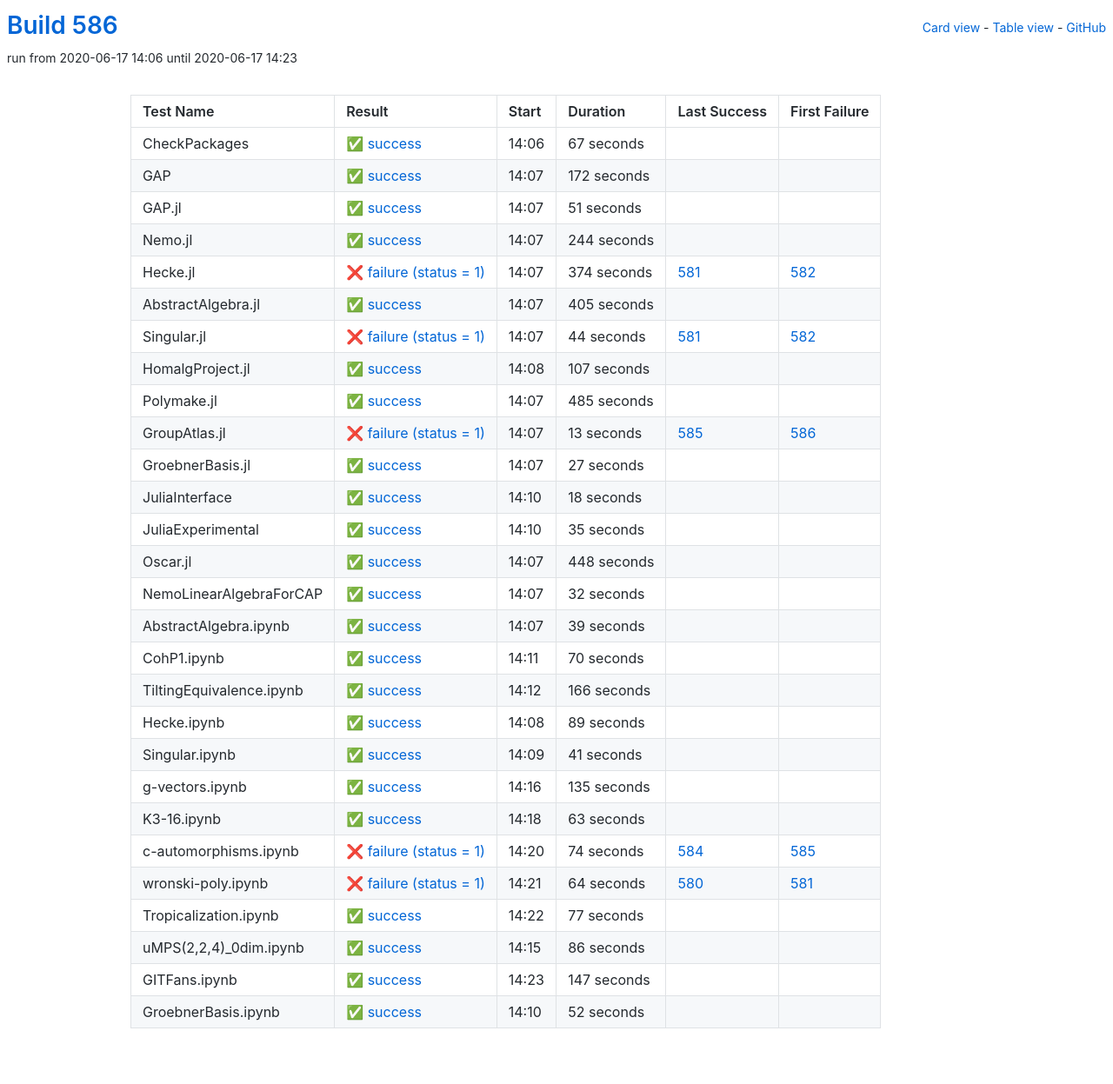
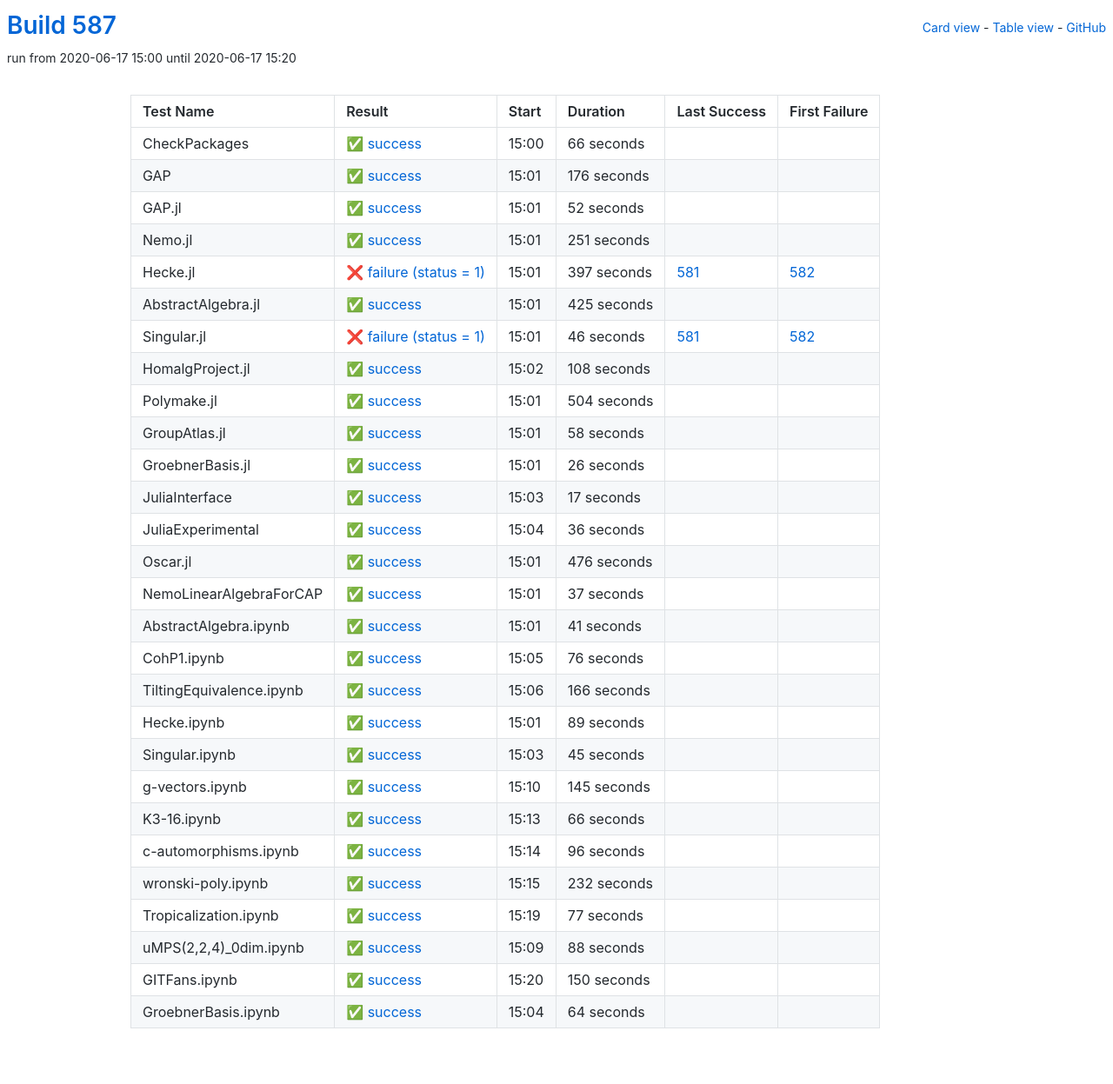
Before and after one commit to oscar-system/oscar-ci-status-1.4, a Jekyll site: the page built from table.html, in a window 1280 px wide. Shown: the whole page at 87% size. Built offline with Jekyll 4.4.1, drawn with Linux system fonts in a browser that asks for light colours.

Commit message:
Build #587

```diff
--- a/_data/ci.yml
+++ b/_data/ci.yml
@@ -1,6 +1,6 @@
 ---
-build: 586
-build_url: https://oscarci.mathematik.uni-kl.de/job/oscar-julia-1.4/586/
+build: 587
+build_url: https://oscarci.mathematik.uni-kl.de/job/oscar-julia-1.4/587/
 job: oscar-julia-1.4
 organization: oscar-system
 repo: oscar-ci-status-1.4
@@ -8,212 +8,212 @@ repourl: https://github.com/oscar-system/oscar-ci-status-1.4
 tests:
 - name: CheckPackages
   id: checkpackages
-  log: https://oscarci.mathematik.uni-kl.de/job/oscar-julia-1.4/586/artifact/logs/build-586/CheckPackages.log
-  start: 2020-06-17 14:06
+  log: https://oscarci.mathematik.uni-kl.de/job/oscar-julia-1.4/587/artifact/logs/build-587/CheckPackages.log
+  start: 2020-06-17 15:00
   success: true
   exitcode: 0
   status: success
-  duration: 67
+  duration: 66
   last_success: false
   last_success_url:
   first_failure: false
   first_failure_url:
 - name: GAP
   id: gap
-  log: https://oscarci.mathematik.uni-kl.de/job/oscar-julia-1.4/586/artifact/logs/build-586/GAP.log
-  start: 2020-06-17 14:07
+  log: https://oscarci.mathematik.uni-kl.de/job/oscar-julia-1.4/587/artifact/logs/build-587/GAP.log
+  start: 2020-06-17 15:01
   success: true
   exitcode: 0
   status: success
-  duration: 172
+  duration: 176
   last_success: false
   last_success_url:
   first_failure: false
   first_failure_url:
 - name: GAP.jl
   id: gap-jl
-  log: https://oscarci.mathematik.uni-kl.de/job/oscar-julia-1.4/586/artifact/logs/build-586/GAP.jl.log
-  start: 2020-06-17 14:07
+  log: https://oscarci.mathematik.uni-kl.de/job/oscar-julia-1.4/587/artifact/logs/build-587/GAP.jl.log
+  start: 2020-06-17 15:01
   success: true
   exitcode: 0
   status: success
-  duration: 51
+  duration: 52
   last_success: false
   last_success_url:
   first_failure: false
   first_failure_url:
 - name: Nemo.jl
   id: nemo-jl
-  log: https://oscarci.mathematik.uni-kl.de/job/oscar-julia-1.4/586/artifact/logs/build-586/Nemo.jl.log
-  start: 2020-06-17 14:07
+  log: https://oscarci.mathematik.uni-kl.de/job/oscar-julia-1.4/587/artifact/logs/build-587/Nemo.jl.log
+  start: 2020-06-17 15:01
   success: true
   exitcode: 0
   status: success
-  duration: 244
+  duration: 251
   last_success: false
   last_success_url:
   first_failure: false
   first_failure_url:
 - name: Hecke.jl
   id: hecke-jl
-  log: https://oscarci.mathematik.uni-kl.de/job/oscar-julia-1.4/586/artifact/logs/build-586/Hecke.jl.log
-  start: 2020-06-17 14:07
+  log: https://oscarci.mathematik.uni-kl.de/job/oscar-julia-1.4/587/artifact/logs/build-587/Hecke.jl.log
+  start: 2020-06-17 15:01
   success: false
   exitcode: 1
   status: failure
-  duration: 374
+  duration: 397
   last_success: 581
   last_success_url: https://oscarci.mathematik.uni-kl.de/job/oscar-julia-1.4/581/
   first_failure: 582
   first_failure_url: https://oscarci.mathematik.uni-kl.de/job/oscar-julia-1.4/582/
 - name: AbstractAlgebra.jl
   id: abstractalgebra-jl
-  log: https://oscarci.mathematik.uni-kl.de/job/oscar-julia-1.4/586/artifact/logs/build-586/AbstractAlgebra.jl.log
-  start: 2020-06-17 14:07
+  log: https://oscarci.mathematik.uni-kl.de/job/oscar-julia-1.4/587/artifact/logs/build-587/AbstractAlgebra.jl.log
+  start: 2020-06-17 15:01
   success: true
   exitcode: 0
   status: success
-  duration: 405
+  duration: 425
   last_success: false
   last_success_url:
   first_failure: false
   first_failure_url:
 - name: Singular.jl
   id: singular-jl
-  log: https://oscarci.mathematik.uni-kl.de/job/oscar-julia-1.4/586/artifact/logs/build-586/Singular.jl.log
-  start: 2020-06-17 14:07
+  log: https://oscarci.mathematik.uni-kl.de/job/oscar-julia-1.4/587/artifact/logs/build-587/Singular.jl.log
+  start: 2020-06-17 15:01
   success: false
   exitcode: 1
   status: failure
-  duration: 44
+  duration: 46
   last_success: 581
   last_success_url: https://oscarci.mathematik.uni-kl.de/job/oscar-julia-1.4/581/
   first_failure: 582
   first_failure_url: https://oscarci.mathematik.uni-kl.de/job/oscar-julia-1.4/582/
 - name: HomalgProject.jl
   id: homalgproject-jl
-  log: https://oscarci.mathematik.uni-kl.de/job/oscar-julia-1.4/586/artifact/logs/build-586/HomalgProject.jl.log
-  start: 2020-06-17 14:08
+  log: https://oscarci.mathematik.uni-kl.de/job/oscar-julia-1.4/587/artifact/logs/build-587/HomalgProject.jl.log
+  start: 2020-06-17 15:02
   success: true
   exitcode: 0
   status: success
-  duration: 107
+  duration: 108
   last_success: false
   last_success_url:
   first_failure: false
   first_failure_url:
 - name: Polymake.jl
   id: polymake-jl
-  log: https://oscarci.mathematik.uni-kl.de/job/oscar-julia-1.4/586/artifact/logs/build-586/Polymake.jl.log
-  start: 2020-06-17 14:07
+  log: https://oscarci.mathematik.uni-kl.de/job/oscar-julia-1.4/587/artifact/logs/build-587/Polymake.jl.log
+  start: 2020-06-17 15:01
   success: true
   exitcode: 0
   status: success
-  duration: 485
+  duration: 504
   last_success: false
   last_success_url:
   first_failure: false
   first_failure_url:
 - name: GroupAtlas.jl
   id: groupatlas-jl
-  log: https://oscarci.mathematik.uni-kl.de/job/oscar-julia-1.4/586/artifact/logs/build-586/GroupAtlas.jl.log
-  start: 2020-06-17 14:07
-  success: false
-  exitcode: 1
-  status: failure
-  duration: 13
-  last_success: 585
-  last_success_url: https://oscarci.mathematik.uni-kl.de/job/oscar-julia-1.4/585/
-  first_failure: 586
-  first_failure_url: https://oscarci.mathematik.uni-kl.de/job/oscar-julia-1.4/586/
-- name: GroebnerBasis.jl
-  id: groebnerbasis-jl
-  log: https://oscarci.mathematik.uni-kl.de/job/oscar-julia-1.4/586/artifact/logs/build-586/GroebnerBasis.jl.log
-  start: 2020-06-17 14:07
+  log: https://oscarci.mathematik.uni-kl.de/job/oscar-julia-1.4/587/artifact/logs/build-587/GroupAtlas.jl.log
+  start: 2020-06-17 15:01
   success: true
   exitcode: 0
   status: success
-  duration: 27
+  duration: 58
+  last_success: false
+  last_success_url:
+  first_failure: false
+  first_failure_url:
+- name: GroebnerBasis.jl
+  id: groebnerbasis-jl
+  log: https://oscarci.mathematik.uni-kl.de/job/oscar-julia-1.4/587/artifact/logs/build-587/GroebnerBasis.jl.log
+  start: 2020-06-17 15:01
+  success: true
+  exitcode: 0
+  status: success
+  duration: 26
   last_success: false
   last_success_url:
   first_failure: false
   first_failure_url:
 - name: JuliaInterface
   id: juliainterface
-  log: https://oscarci.mathematik.uni-kl.de/job/oscar-julia-1.4/586/artifact/logs/build-586/JuliaInterface.log
-  start: 2020-06-17 14:10
+  log: https://oscarci.mathematik.uni-kl.de/job/oscar-julia-1.4/587/artifact/logs/build-587/JuliaInterface.log
+  start: 2020-06-17 15:03
   success: true
   exitcode: 0
   status: success
-  duration: 18
+  duration: 17
   last_success: false
   last_success_url:
   first_failure: false
   first_failure_url:
 - name: JuliaExperimental
   id: juliaexperimental
-  log: https://oscarci.mathematik.uni-kl.de/job/oscar-julia-1.4/586/artifact/logs/build-586/JuliaExperimental.log
-  start: 2020-06-17 14:10
+  log: https://oscarci.mathematik.uni-kl.de/job/oscar-julia-1.4/587/artifact/logs/build-587/JuliaExperimental.log
+  start: 2020-06-17 15:04
   success: true
   exitcode: 0
   status: success
-  duration: 35
+  duration: 36
   last_success: false
   last_success_url:
   first_failure: false
   first_failure_url:
 - name: Oscar.jl
   id: oscar-jl
-  log: https://oscarci.mathematik.uni-kl.de/job/oscar-julia-1.4/586/artifact/logs/build-586/Oscar.jl.log
-  start: 2020-06-17 14:07
+  log: https://oscarci.mathematik.uni-kl.de/job/oscar-julia-1.4/587/artifact/logs/build-587/Oscar.jl.log
+  start: 2020-06-17 15:01
   success: true
   exitcode: 0
   status: success
-  duration: 448
+  duration: 476
   last_success: false
   last_success_url:
   first_failure: false
   first_failure_url:
 - name: NemoLinearAlgebraForCAP
   id: nemolinearalgebraforcap
-  log: https://oscarci.mathematik.uni-kl.de/job/oscar-julia-1.4/586/artifact/logs/build-586/NemoLinearAlgebraForCAP.log
-  start: 2020-06-17 14:07
+  log: https://oscarci.mathematik.uni-kl.de/job/oscar-julia-1.4/587/artifact/logs/build-587/NemoLinearAlgebraForCAP.log
+  start: 2020-06-17 15:01
   success: true
   exitcode: 0
   status: success
-  duration: 32
+  duration: 37
   last_success: false
   last_success_url:
   first_failure: false
   first_failure_url:
 - name: AbstractAlgebra.ipynb
   id: abstractalgebra-ipynb
-  log: https://oscarci.mathematik.uni-kl.de/job/oscar-julia-1.4/586/artifact/logs/build-586/AbstractAlgebra.ipynb.log
-  start: 2020-06-17 14:07
+  log: https://oscarci.mathematik.uni-kl.de/job/oscar-julia-1.4/587/artifact/logs/build-587/AbstractAlgebra.ipynb.log
+  start: 2020-06-17 15:01
   success: true
   exitcode: 0
   status: success
-  duration: 39
+  duration: 41
   last_success: false
   last_success_url:
   first_failure: false
   first_failure_url:
 - name: CohP1.ipynb
   id: cohp1-ipynb
-  log: https://oscarci.mathematik.uni-kl.de/job/oscar-julia-1.4/586/artifact/logs/build-586/CohP1.ipynb.log
-  start: 2020-06-17 14:11
+  log: https://oscarci.mathematik.uni-kl.de/job/oscar-julia-1.4/587/artifact/logs/build-587/CohP1.ipynb.log
+  start: 2020-06-17 15:05
   success: true
   exitcode: 0
   status: success
-  duration: 70
+  duration: 76
   last_success: false
   last_success_url:
   first_failure: false
   first_failure_url:
 - name: TiltingEquivalence.ipynb
   id: tiltingequivalence-ipynb
-  log: https://oscarci.mathematik.uni-kl.de/job/oscar-julia-1.4/586/artifact/logs/build-586/TiltingEquivalence.ipynb.log
-  start: 2020-06-17 14:12
+  log: https://oscarci.mathematik.uni-kl.de/job/oscar-julia-1.4/587/artifact/logs/build-587/TiltingEquivalence.ipynb.log
+  start: 2020-06-17 15:06
   success: true
   exitcode: 0
   status: success
@@ -224,8 +224,8 @@ tests:
   first_failure_url:
 - name: Hecke.ipynb
   id: hecke-ipynb
-  log: https://oscarci.mathematik.uni-kl.de/job/oscar-julia-1.4/586/artifact/logs/build-586/Hecke.ipynb.log
-  start: 2020-06-17 14:08
+  log: https://oscarci.mathematik.uni-kl.de/job/oscar-julia-1.4/587/artifact/logs/build-587/Hecke.ipynb.log
+  start: 2020-06-17 15:01
   success: true
   exitcode: 0
   status: success
@@ -236,68 +236,68 @@ tests:
   first_failure_url:
 - name: Singular.ipynb
   id: singular-ipynb
-  log: https://oscarci.mathematik.uni-kl.de/job/oscar-julia-1.4/586/artifact/logs/build-586/Singular.ipynb.log
-  start: 2020-06-17 14:09
+  log: https://oscarci.mathematik.uni-kl.de/job/oscar-julia-1.4/587/artifact/logs/build-587/Singular.ipynb.log
+  start: 2020-06-17 15:03
   success: true
   exitcode: 0
   status: success
-  duration: 41
+  duration: 45
   last_success: false
   last_success_url:
   first_failure: false
   first_failure_url:
 - name: g-vectors.ipynb
   id: g-vectors-ipynb
-  log: https://oscarci.mathematik.uni-kl.de/job/oscar-julia-1.4/586/artifact/logs/build-586/g-vectors.ipynb.log
-  start: 2020-06-17 14:16
+  log: https://oscarci.mathematik.uni-kl.de/job/oscar-julia-1.4/587/artifact/logs/build-587/g-vectors.ipynb.log
+  start: 2020-06-17 15:10
   success: true
   exitcode: 0
   status: success
-  duration: 135
+  duration: 145
   last_success: false
   last_success_url:
   first_failure: false
   first_failure_url:
 - name: K3-16.ipynb
   id: k3-16-ipynb
-  log: https://oscarci.mathematik.uni-kl.de/job/oscar-julia-1.4/586/artifact/logs/build-586/K3-16.ipynb.log
-  start: 2020-06-17 14:18
+  log: https://oscarci.mathematik.uni-kl.de/job/oscar-julia-1.4/587/artifact/logs/build-587/K3-16.ipynb.log
+  start: 2020-06-17 15:13
   success: true
   exitcode: 0
   status: success
-  duration: 63
+  duration: 66
   last_success: false
   last_success_url:
   first_failure: false
   first_failure_url:
 - name: c-automorphisms.ipynb
   id: c-automorphisms-ipynb
-  log: https://oscarci.mathematik.uni-kl.de/job/oscar-julia-1.4/586/artifact/logs/build-586/c-automorphisms.ipynb.log
-  start: 2020-06-17 14:20
-  success: false
-  exitcode: 1
-  status: failure
-  duration: 74
-  last_success: 584
-  last_success_url: https://oscarci.mathematik.uni-kl.de/job/oscar-julia-1.4/584/
-  first_failure: 585
-  first_failure_url: https://oscarci.mathematik.uni-kl.de/job/oscar-julia-1.4/585/
+  log: https://oscarci.mathematik.uni-kl.de/job/oscar-julia-1.4/587/artifact/logs/build-587/c-automorphisms.ipynb.log
+  start: 2020-06-17 15:14
+  success: true
+  exitcode: 0
+  status: success
+  duration: 96
+  last_success: false
+  last_success_url:
+  first_failure: false
+  first_failure_url:
 - name: wronski-poly.ipynb
   id: wronski-poly-ipynb
-  log: https://oscarci.mathematik.uni-kl.de/job/oscar-julia-1.4/586/artifact/logs/build-586/wronski-poly.ipynb.log
-  start: 2020-06-17 14:21
-  success: false
-  exitcode: 1
-  status: failure
-  duration: 64
-  last_success: 580
-  last_success_url: https://oscarci.mathematik.uni-kl.de/job/oscar-julia-1.4/580/
-  first_failure: 581
-  first_failure_url: https://oscarci.mathematik.uni-kl.de/job/oscar-julia-1.4/581/
+  log: https://oscarci.mathematik.uni-kl.de/job/oscar-julia-1.4/587/artifact/logs/build-587/wronski-poly.ipynb.log
+  start: 2020-06-17 15:15
+  success: true
+  exitcode: 0
+  status: success
+  duration: 232
+  last_success: false
+  last_success_url:
+  first_failure: false
+  first_failure_url:
 - name: Tropicalization.ipynb
   id: tropicalization-ipynb
-  log: https://oscarci.mathematik.uni-kl.de/job/oscar-julia-1.4/586/artifact/logs/build-586/Tropicalization.ipynb.log
-  start: 2020-06-17 14:22
+  log: https://oscarci.mathematik.uni-kl.de/job/oscar-julia-1.4/587/artifact/logs/build-587/Tropicalization.ipynb.log
+  start: 2020-06-17 15:19
   success: true
   exitcode: 0
   status: success
@@ -308,36 +308,36 @@ tests:
   first_failure_url:
 - name: uMPS(2,2,4)_0dim.ipynb
   id: umps-2-2-4-0dim-ipynb
-  log: https://oscarci.mathematik.uni-kl.de/job/oscar-julia-1.4/586/artifact/logs/build-586/uMPS-2-2-4-_0dim.ipynb.log
-  start: 2020-06-17 14:15
+  log: https://oscarci.mathematik.uni-kl.de/job/oscar-julia-1.4/587/artifact/logs/build-587/uMPS-2-2-4-_0dim.ipynb.log
+  start: 2020-06-17 15:09
   success: true
   exitcode: 0
   status: success
-  duration: 86
+  duration: 88
   last_success: false
   last_success_url:
   first_failure: false
   first_failure_url:
 - name: GITFans.ipynb
   id: gitfans-ipynb
-  log: https://oscarci.mathematik.uni-kl.de/job/oscar-julia-1.4/586/artifact/logs/build-586/GITFans.ipynb.log
-  start: 2020-06-17 14:23
+  log: https://oscarci.mathematik.uni-kl.de/job/oscar-julia-1.4/587/artifact/logs/build-587/GITFans.ipynb.log
+  start: 2020-06-17 15:20
   success: true
   exitcode: 0
   status: success
-  duration: 147
+  duration: 150
   last_success: false
   last_success_url:
   first_failure: false
   first_failure_url:
 - name: GroebnerBasis.ipynb
   id: groebnerbasis-ipynb
-  log: https://oscarci.mathematik.uni-kl.de/job/oscar-julia-1.4/586/artifact/logs/build-586/GroebnerBasis.ipynb.log
-  start: 2020-06-17 14:10
+  log: https://oscarci.mathematik.uni-kl.de/job/oscar-julia-1.4/587/artifact/logs/build-587/GroebnerBasis.ipynb.log
+  start: 2020-06-17 15:04
   success: true
   exitcode: 0
   status: success
-  duration: 52
+  duration: 64
   last_success: false
   last_success_url:
   first_failure: false
```
Also changed, not shown: README.md.
